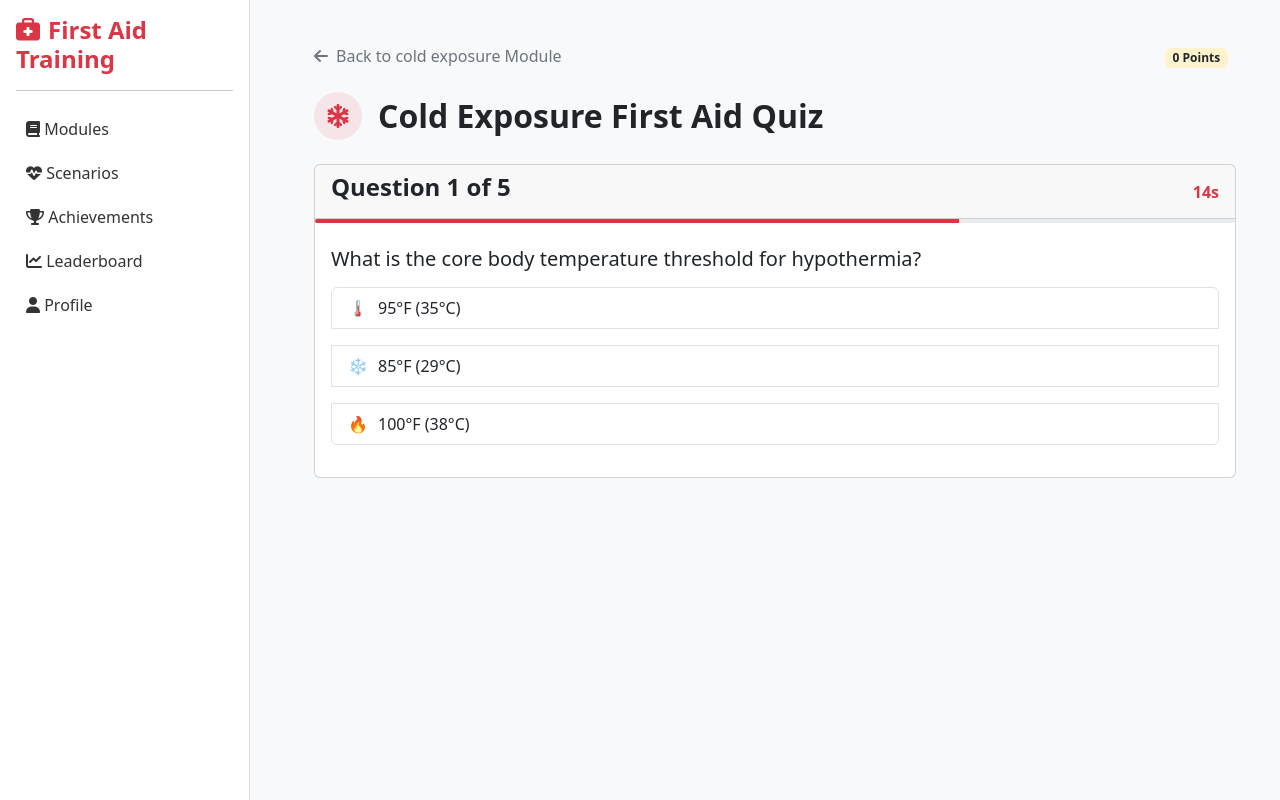
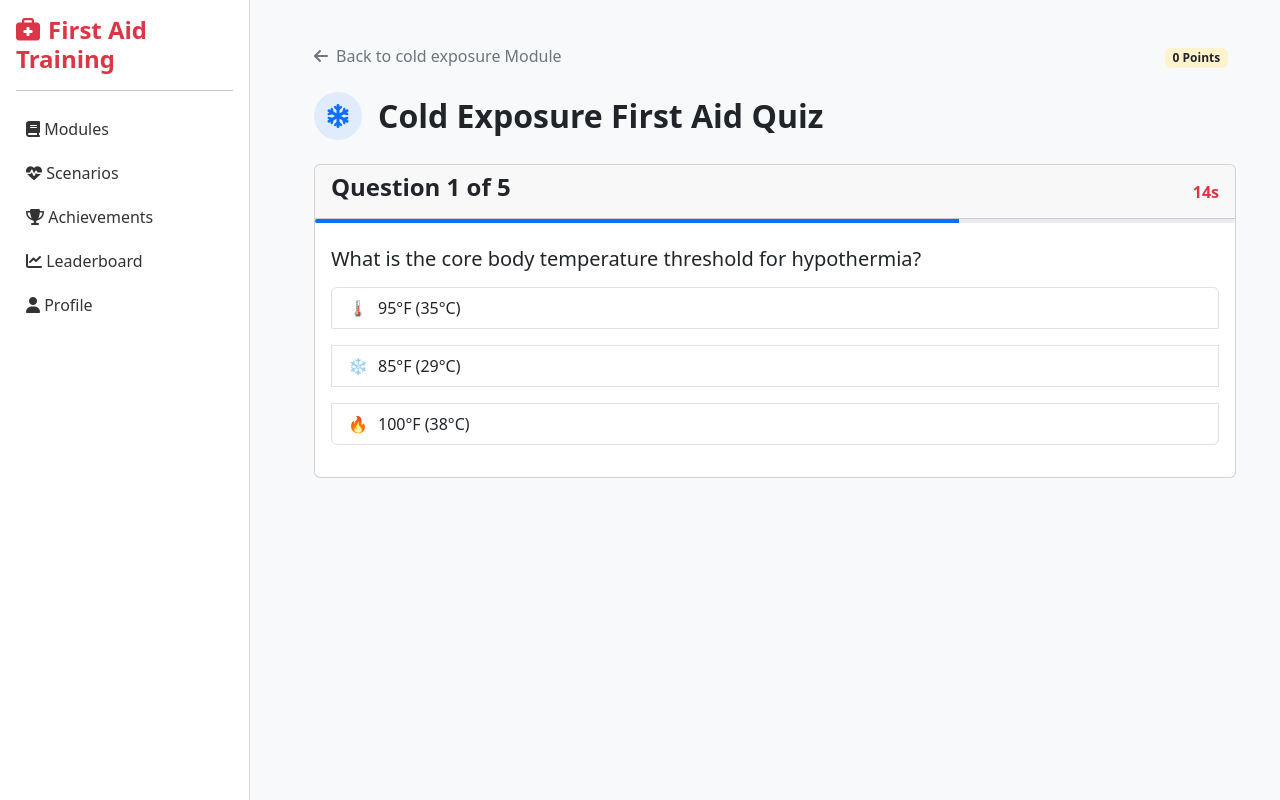
Before and after one commit to jayan110105/FirstAidMain, a Django app: page /cold-quiz/ in a window 1280 px wide. Run offline with Django 5.2, Linux system fonts and the light colour scheme.

Commit message:
Quiz UI fix

```diff
--- a/training/templates/allergy_quiz.html
+++ b/training/templates/allergy_quiz.html
@@ -17,7 +17,7 @@
     </div>
 
     <div class="d-flex align-items-center gap-3 mb-4">
-        <div class="d-flex align-items-center justify-content-center rounded-circle bg-danger bg-opacity-10 text-danger" style="width: 48px; height: 48px;">
+        <div class="d-flex align-items-center justify-content-center rounded-circle bg-warning bg-opacity-10 text-warning" style="width: 48px; height: 48px;">
             <i class="fa-solid fa-hand-dots" style="font-size: 24px;"></i>
         </div>
         <h1 class="h2 fw-bold mb-0">Allergic Reactions First Aid Quiz</h1>
@@ -32,7 +32,7 @@
         </div>
 
         <div class="progress" style="height: 4px;">
-            <div class="progress-bar bg-danger" id="timerBar" style="width: 60%"></div>
+            <div class="progress-bar bg-warning" id="timerBar" style="width: 60%"></div>
         </div>
 
         <div class="card-body">
--- a/training/templates/base.html
+++ b/training/templates/base.html
@@ -82,6 +82,10 @@
             background-color: rgba(111, 66, 193, 0.1) !important;
         }
 
+        .bg-purple {
+            background-color: rgb(111, 66, 193) !important;
+        }
+
         .text-purple{
             color: #6f42c1 !important;
         }
--- a/training/templates/choking_quiz.html
+++ b/training/templates/choking_quiz.html
@@ -17,7 +17,7 @@
     </div>
 
     <div class="d-flex align-items-center gap-3 mb-4">
-        <div class="d-flex align-items-center justify-content-center rounded-circle bg-danger bg-opacity-10 text-danger" style="width: 48px; height: 48px;">
+        <div class="d-flex align-items-center justify-content-center rounded-circle bg-warning bg-opacity-10 text-warning" style="width: 48px; height: 48px;">
             <i class="fas fa-lungs" style="font-size: 24px;"></i>
         </div>
         <h1 class="h2 fw-bold mb-0">Choking First Aid Quiz</h1>
@@ -32,7 +32,7 @@
         </div>
 
         <div class="progress" style="height: 4px;">
-            <div class="progress-bar bg-danger" id="timerBar" style="width: 60%"></div>
+            <div class="progress-bar bg-warning" id="timerBar" style="width: 60%"></div>
         </div>
 
         <div class="card-body">
--- a/training/templates/cold_quiz.html
+++ b/training/templates/cold_quiz.html
@@ -17,7 +17,7 @@
     </div>
 
     <div class="d-flex align-items-center gap-3 mb-4">
-        <div class="d-flex align-items-center justify-content-center rounded-circle bg-danger bg-opacity-10 text-danger" style="width: 48px; height: 48px;">
+        <div class="d-flex align-items-center justify-content-center rounded-circle bg-primary bg-opacity-10 text-primary" style="width: 48px; height: 48px;">
             <i class="fa-solid fa-snowflake" style="font-size: 24px;"></i>
         </div>
         <h1 class="h2 fw-bold mb-0">Cold Exposure First Aid Quiz</h1>
@@ -32,7 +32,7 @@
         </div>
 
         <div class="progress" style="height: 4px;">
-            <div class="progress-bar bg-danger" id="timerBar" style="width: 60%"></div>
+            <div class="progress-bar bg-primary" id="timerBar" style="width: 60%"></div>
         </div>
 
         <div class="card-body">
--- a/training/templates/fractures_and_sprains_quiz.html
+++ b/training/templates/fractures_and_sprains_quiz.html
@@ -17,7 +17,7 @@
     </div>
 
     <div class="d-flex align-items-center gap-3 mb-4">
-        <div class="d-flex align-items-center justify-content-center rounded-circle bg-danger bg-opacity-10 text-danger" style="width: 48px; height: 48px;">
+        <div class="d-flex align-items-center justify-content-center rounded-circle bg-secondary bg-opacity-10 text-secondary" style="width: 48px; height: 48px;">
             <i class="fa-solid fa-bone" style="font-size: 24px;"></i>
         </div>
         <h1 class="h2 fw-bold mb-0"> Fractures & Sprains Quiz</h1>
@@ -32,7 +32,7 @@
         </div>
 
         <div class="progress" style="height: 4px;">
-            <div class="progress-bar bg-danger" id="timerBar" style="width: 60%"></div>
+            <div class="progress-bar bg-secondary" id="timerBar" style="width: 60%"></div>
         </div>
 
         <div class="card-body">
--- a/training/templates/heat_quiz.html
+++ b/training/templates/heat_quiz.html
@@ -17,7 +17,7 @@
     </div>
 
     <div class="d-flex align-items-center gap-3 mb-4">
-        <div class="d-flex align-items-center justify-content-center rounded-circle bg-danger bg-opacity-10 text-danger" style="width: 48px; height: 48px;">
+        <div class="d-flex align-items-center justify-content-center rounded-circle bg-warning bg-opacity-10 text-warning" style="width: 48px; height: 48px;">
             <i class="fa-solid fa-sun" style="font-size: 24px;"></i>
         </div>
         <h1 class="h2 fw-bold mb-0">Heat Exposure First Aid Quiz</h1>
@@ -32,7 +32,7 @@
         </div>
 
         <div class="progress" style="height: 4px;">
-            <div class="progress-bar bg-danger" id="timerBar" style="width: 60%"></div>
+            <div class="progress-bar bg-warning" id="timerBar" style="width: 60%"></div>
         </div>
 
         <div class="card-body">
--- a/training/templates/poison_quiz.html
+++ b/training/templates/poison_quiz.html
@@ -17,7 +17,7 @@
     </div>
 
     <div class="d-flex align-items-center gap-3 mb-4">
-        <div class="d-flex align-items-center justify-content-center rounded-circle bg-danger bg-opacity-10 text-danger" style="width: 48px; height: 48px;">
+        <div class="d-flex align-items-center justify-content-center rounded-circle bg-purple-subtle bg-opacity-10 text-purple" style="width: 48px; height: 48px;">
             <i class="fa-solid fa-skull" style="font-size: 24px;"></i>
         </div>
         <h1 class="h2 fw-bold mb-0">Poisoning First Aid Quiz</h1>
@@ -32,7 +32,7 @@
         </div>
 
         <div class="progress" style="height: 4px;">
-            <div class="progress-bar bg-danger" id="timerBar" style="width: 60%"></div>
+            <div class="progress-bar bg-purple" id="timerBar" style="width: 60%"></div>
         </div>
 
         <div class="card-body">
--- a/training/templates/venom_quiz.html
+++ b/training/templates/venom_quiz.html
@@ -17,7 +17,7 @@
     </div>
 
     <div class="d-flex align-items-center gap-3 mb-4">
-        <div class="d-flex align-items-center justify-content-center rounded-circle bg-danger bg-opacity-10 text-danger" style="width: 48px; height: 48px;">
+        <div class="d-flex align-items-center justify-content-center rounded-circle bg-success bg-opacity-10 text-success" style="width: 48px; height: 48px;">
             <i class="fa-solid fa-spider" style="font-size: 24px;"></i>
         </div>
         <h1 class="h2 fw-bold mb-0">Venomous Bites Quiz</h1>
@@ -32,7 +32,7 @@
         </div>
 
         <div class="progress" style="height: 4px;">
-            <div class="progress-bar bg-danger" id="timerBar" style="width: 60%"></div>
+            <div class="progress-bar bg-success" id="timerBar" style="width: 60%"></div>
         </div>
 
         <div class="card-body">
```
